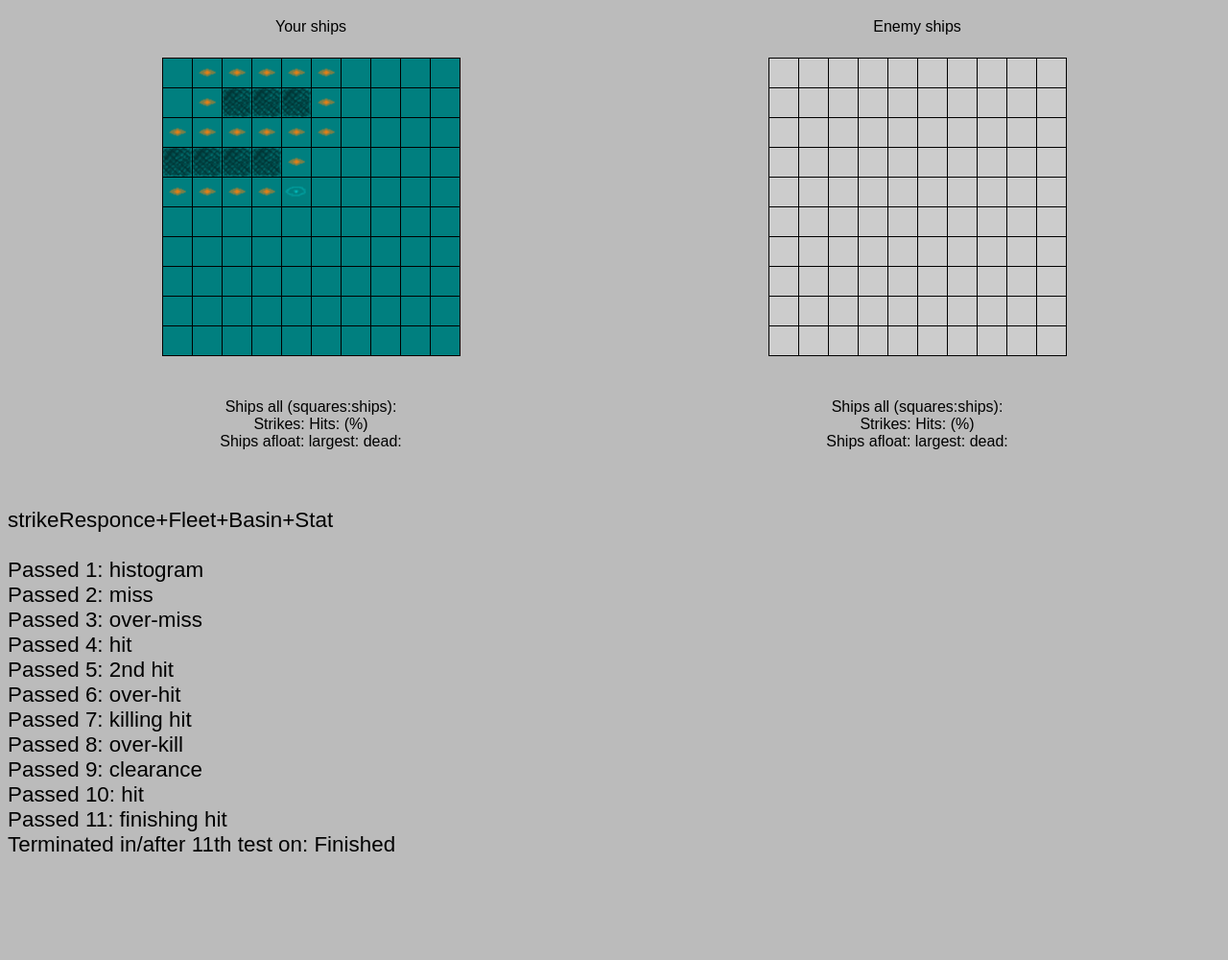
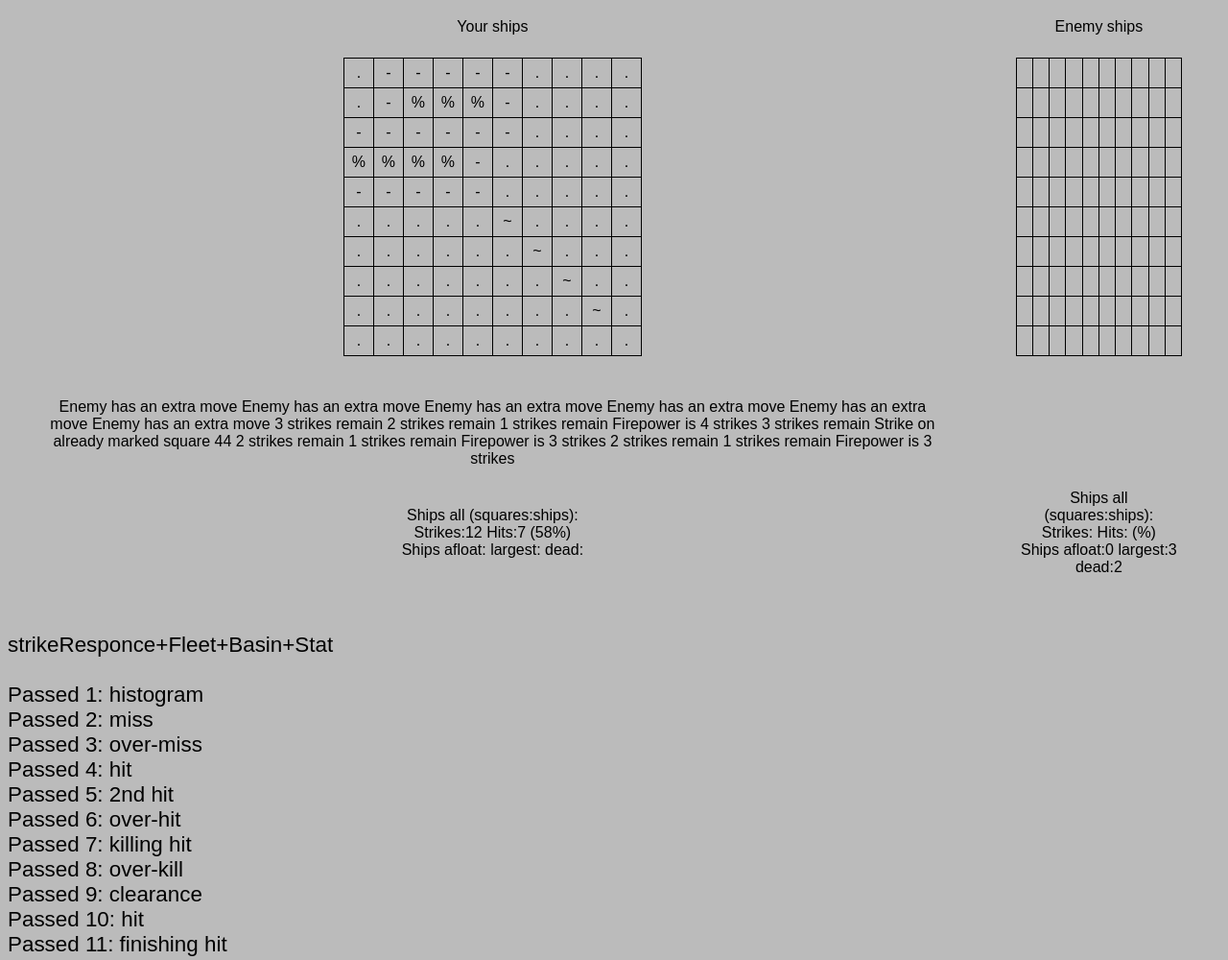
Before and after one commit to TrueWatcher/JS_Battleships, a plain HTML site: page tests/test2.html in a window 1280 px wide. Shown: the top 1000 px of the page at 96% size. Before the commit the page ends 915 px from the top, so only its background shows below. Drawn offline with Linux system fonts and the light colour scheme; files whose address does not match are found by name.

Commit message:
v.1.1.3 tests

```diff
--- a/Harvester.js
+++ b/Harvester.js
@@ -128,7 +128,7 @@ function Harvester(basin,mode) {
     // fall-through
     if (this._stage=="search") {
       if ( (probe=this.genSeqn())===false ) {
-        alert ("Lookup complete, found "+this._ships.length+" ships");
+        //alert ("Lookup complete, found "+this._ships.length+" ships");
         this._stage="finished";
         return(false);
       }
@@ -204,11 +204,11 @@ function Harvester(basin,mode) {
       r=this._b.checkHit( probe[0],probe[1] );
       if (r) {
         this._b.put( "h",probe[0],probe[1] );
-        v.pb.put( probe[0],probe[1],"h" );// DEBUG
+        //v.pb.put( probe[0],probe[1],"h" );// DEBUG
       }
       else {
         this._b.put( "m",probe[0],probe[1] );
-        v.pb.put( probe[0],probe[1],"m" );// DEBUG
+        //v.pb.put( probe[0],probe[1],"m" );// DEBUG
       }
       this.reflect(r);
     }
--- a/Model.js
+++ b/Model.js
@@ -232,6 +232,8 @@ function Stat() {
   this.setShips=function(hist){
     this._hst=hist.slice();
     if (hist.length!=DIM+1 || hist[0]) throw ("Stat::setShips: Invalid argument hist for initShips");
+    this._shipsSunk=0;
+    this._shipsAlive=0;
     for(var i=DIM+1;i--;i>0) {
       if(this._biggestShip==0 && hist[i]>0) this._biggestShip=i;
       this._shipsAlive+=hist[i];
--- a/View.js
+++ b/View.js
@@ -85,6 +85,8 @@ function ClassTheme(themedir,stylesheet) {
     (new Image).src=themedir+"buoy.png";
     (new Image).src=themedir+"sunk.png";
     (new Image).src=themedir+"expl.png";
+    (new Image).src=themedir+"splash.png";
+    (new Image).src=themedir+"burn.png";
   }
 
   this.addStyleSheet(themedir,stylesheet);
--- a/arrayUtils.js
+++ b/arrayUtils.js
@@ -148,6 +148,24 @@ function Seq2d() {
   }
 }
 
+function TapePlayer(tape) {
+  if ( !(tape instanceof Array) ) throw ("ArrayUtils::TapePlayer: argument is not an array");
+  if ( !(tape[0] instanceof Array) ) throw ("ArrayUtils::TapePlayer: argument is not an 2d-array");  this._tape=tape;
+  this._i=0;
+
+  this.go=function() {
+    if ( this._i>=this._tape.length ) return(false);
+    else {
+      var ret=this._tape[this._i];
+      //alert( "Naxt : "+ret.join() );
+      this._i++;
+      return ( ret );
+    }
+  }
+
+  this.getIndex=function() { return(this._i) }
+}
+
 /*function rand2d() {
   rc=[ Math.floor(Math.random()*DIM), Math.floor(Math.random()*DIM) ];
   return(rc);
@@ -171,7 +189,10 @@ function arraySwap01(arr) {
 function putToElement(str,id) {
   var e;
   if ( id.nodeName ) e=id;
-  else if ( typeof id =="string" ) e=document.getElementById(id);
+  else if ( typeof id =="string" ) {
+    e=document.getElementById(id);
+    if (!e) throw ("putToElement: invalid node id "+id);
+  }
   else throw ("putToElement: invalid argument "+id);
   //var e=document.getElementById(id);
   e.innerHTML=str;
--- a/controller.js
+++ b/controller.js
@@ -5,7 +5,7 @@ function Game() {
   this._active="p";// p e
   this._forces=[0,4,3,2,1,0,0,0,0,0,0];//[0,0,1,1,1,1,0,0,0,0,0];
   this._demandEqualForces=0;
-  this._previewEnemyShips=1;//0;//1;
+  this._previewEnemyShips=0;//0;//1;
   this._enemyStriker="harvester";// "random";
   //this._strikeRule="oe";// one plus extra one for each hit
   this._strikeRule="bs";// size of the biggest alive ship
--- a/tests/test2.html
+++ b/tests/test2.html
@@ -22,6 +22,10 @@
     <td id="trPanel"></td>
   </tr>
   <tr>
+    <td id="playerMsg"></td>
+    <td id="enemyMsg"></td>
+  </tr>
+  <tr>
     <td id="playerStat"></td>
     <td id="enemyStat"></td>
   </tr>
@@ -42,6 +46,7 @@
 <script>
 "use strict";
 try{
+  classTheme1=asciiTheme;
   var v=new View();
   var b=new Basin();
   //var m=new Model();
@@ -58,6 +63,7 @@ try{
   var testShip2=[ [3,0],[3,1],[3,2],[3,3] ];
   f._ships.push(testShip2);
   b.markShip(testShip1);
+  b.markShip(testShip2);
   v.pb.fromBasin(b);
   var s=new Stat();
   var h=f.makeHistogram();
@@ -85,8 +91,138 @@ try{
   assertEqualsPrim("f",r,"Wrong responce on finishing hit","finishing hit");
   v.pb.fromBasin(b);
 
-  throw ("Finished");
-//b.clear();
+  //throw ("Finished");
+  //b.clear();
+  print(">page");
+  //print(">console");
+
+  println("\nhalf-Controller\n");
+
+  b.cleanUp();
+  s.setShips( h );
+  var g=new Game();
+  g._stage="fight";
+  g._active="e";
+  g._strikeRule="oe";
+  var striker=new TapePlayer( [ [4,4], [1,2], [5,5], [1,3], [1,4], [6,6], [3,0], [3,1], [3,2],  [3,3] ] );
+  var expectedHits_oe=["m","h","m","h","w","m","h","h","h","f"];
+  var expectedPStrikeCalled_oe=[1,1,2,2,2,3, 3,3,3,3];
+  var expectedFinish_oe=9;
+
+  function P() { // does almost nothing
+    this._strikeCalled=0;
+    this.strike=function() {// count one call and imitate move transfer
+      //alert("p.strike() is being called");
+      this._strikeCalled++;
+      g._active="e";
+      e._clip.load();
+      a.swap();
+      return (0);
+    }
+
+    this._stat=s;// only one stat instance in this test
+
+    this._clip= new Clip(s);
+    this._clip._rounds=100;
+
+    this._mesPanel=v.pm;
+  }
+
+  function E() {
+    //this._stat=new Stat();
+    this._fleet=f;
+    this._ownBasin=b;
+    this._targetBasin=b;
+    this._stat=s;
+
+    this._strikeCalled=0;
+    this.strike=function() {
+      //alert("e.strike() is being called");
+      this._strikeCalled++;
+      //g._active="p";
+      //a.swap();
+      return (0);
+    }
+
+    //this.strike=function () { return(striker.go()) }
+
+    this.respond=function (probe) {
+      return ( strikeResponce ( probe, this._fleet, this._ownBasin, this._stat ) );
+    }
+
+    this.reflect=function (responce) {
+      strikeCount ( responce, this._stat );
+      this._clip.dec();
+    }
+
+    this._clip= new Clip(s);
+    //this._clip._rounds=4;
+
+    this._mesPanel=v.pm;
+  }
+  var e=new E();
+  var p=new P();
+  var a=new Active(p,e,g);
+  var probe,hit,checkout,step;
+
+  println("strike rule: one plus extra for a hit");
+  while ( probe=striker.go() ) {
+    hit=e.respond(probe);
+    e.reflect(hit);
+    v.ps.showStrikesHits(e._stat._strikes,e._stat._hits);
+    displayResponce( hit, probe, v.pb, b, v.es, s, v.pm );
+    v.pb.fromBasin(b);
+    checkout=a.checkout(hit);
+
+    step=striker.getIndex()-1;
+    assertEqualsPrim( expectedHits_oe[step],hit,"Wrong responce","responce "+step );
+    assertEqualsPrim( step+1,s._strikes,"Wrong stat::strikes","stat::strikes "+step );
+    //assertEqualsPrim( expectedActive_oe[step],g._active,"Wrong active side","active "+step );
+    assertEqualsPrim( expectedPStrikeCalled_oe[step],p._strikeCalled,"Wrong number of p.strike calls -- wrong active side","active "+step );
+    if ( g._stage!="fight" ) {
+      //alert ("Stage="+g._stage);
+      assertEqualsPrim( expectedFinish_oe, step, "Wrong finish step", "finish "+step );
+    }
+    //alert("Step "+step);
+  }
+
+  println("\nstrike rule: length of the biggest ship");
+  g._stage="fight";
+  g._active="e";
+  g._strikeRule="bs";
+  b.cleanUp();
+  v.pb.fromBasin(b);
+  var aa=new Active(p,e,g);
+  s.setShips(h);
+  e._stat._strikes=0;
+  e._stat._hits=0;
+  e._clip.load();
+  assertEqualsPrim( 4,e._clip.get(),"Wrong init value of the clip","clip "+"init" );
+  p._strikeCalled=0;
+  striker=new TapePlayer( [ [6,6], [3,0], [3,1], [3,2],  [3,3], [4,4], [7,7], [1,2], [5,5], [1,3], [8,8], [1,4] ] );
+  var expectedHits_bs=["m","h","h","h","w","n","m","h","m","h","m","f"];  var expectedClip=[3,2,1,4,3,2,1,3,2,1,3,2];
+  var expectedPStrikeCalled_bs=[0,0,0,1,1,1,1,2,2,2,3,3];
+  var expectedFinish_bs=11;
+
+  while ( probe=striker.go() ) {
+    hit=e.respond(probe);
+    e.reflect(hit);
+    v.ps.showStrikesHits(e._stat._strikes,e._stat._hits);
+    displayResponce( hit, probe, v.pb, b, v.es, s, v.pm );
+    v.pb.fromBasin(b);
+    checkout=a.checkout(hit);
+
+    step=striker.getIndex()-1;
+    assertEqualsPrim( expectedHits_bs[step],hit,"Wrong responce","responce "+step );
+    assertEqualsPrim( step+1,s._strikes,"Wrong stat::strikes","stat::strikes "+step );
+    assertEqualsPrim( expectedClip[step],e._clip.get(),"Wrong number of rounds in the clip","clip "+step );
+    assertEqualsPrim( expectedPStrikeCalled_bs[step],p._strikeCalled,"Wrong number of p.strike calls -- wrong active side","active "+step );
+    if ( g._stage!="fight" ) {
+      //alert ("Stage="+g._stage);
+      assertEqualsPrim( expectedFinish_bs, step, "Wrong finish step", "finish "+step );
+    }
+    //alert("Step "+step);
+  }
 
 }
 catch(err) { printErr(err); }
```
Also changed, not shown: classTheme1/burn.png, pix24/buoy.png (added), pix24/burn.png (added), pix24/expl.png (added), pix24/splash.png (added), pix24/sunk.png (added), 1 other file.
